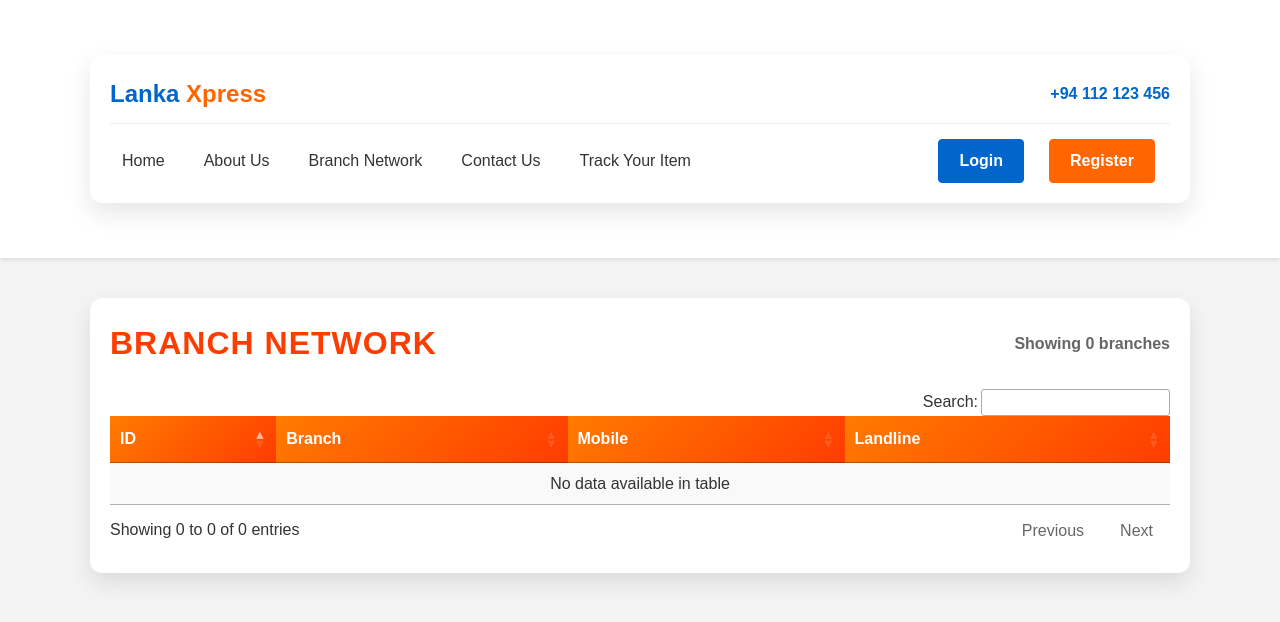
After one commit to Thamidu-Dilshan/Lanka-Xpress-Delivery-Tracking-Service-Web-app, a PHP site: page /branch.php in a window 1280 px wide. The commit adds this page. Shown: the top 622 px of the page. Run offline with PHP 8.4, Linux system fonts and the light colour scheme; data that the repository does not hold is empty; some libraries are stand-ins or nearby versions.

Commit message:
feat: branch page with DataTable, CSS & sample DB

```diff
--- a/aboutus.html
+++ b/aboutus.html
@@ -20,7 +20,7 @@
                 <ul>
                     <li><a href="home.html">Home</a></li>
                     <li><a href="aboutus.html">About Us</a></li>
-                    <li><a href="branch.html">Branch Network</a></li>
+                    <li><a href="branch.php">Branch Network</a></li>
                     <li><a href="#">Contact Us</a></li>
                     <li><a href="#">Track Your Item</a></li>
                     <div class="auth-buttons">
--- /dev/null
+++ b/branch.css
@@ -0,0 +1,53 @@
+/* ===== Branch Page Styling ===== */
+body {
+  font-family: 'Poppins', sans-serif;
+  background: #f4f4f4;
+  margin: 0;
+  color: #333;
+}
+
+/* Container */
+.container {
+  max-width: 1100px;
+  margin: 40px auto;
+  padding: 20px;
+  background: #fff;
+  border-radius: 12px;
+  box-shadow: 0 10px 25px rgba(0, 0, 0, 0.1);
+}
+
+/* Header */
+.page-header {
+  display: flex;
+  align-items: center;
+  justify-content: space-between;
+  gap: 20px;
+  margin-bottom: 20px;
+}
+
+.page-header h1 {
+  margin: 0;
+  color: #ff3c00;
+  text-transform: uppercase;
+  letter-spacing: 1px;
+}
+
+.page-header .meta {
+  color: #666;
+  font-weight: 600;
+}
+
+/* DataTable Header */
+table.dataTable thead th {
+  background: linear-gradient(135deg, #ff7b00, #ff3c00);
+  color: white;
+  font-weight: 600;
+}
+
+/* Responsive */
+@media (max-width: 700px) {
+  .container {
+    margin: 20px;
+    padding: 12px;
+  }
+}
--- /dev/null
+++ b/branch.php
@@ -0,0 +1,108 @@
+<?php
+// branch.php
+// Adjust DB settings to match your environment
+$servername = "localhost";
+$dbusername = "root";
+$dbpassword = "1234";
+$dbname = "delivery_db";
+
+$conn = new mysqli($servername, $dbusername, $dbpassword, $dbname);
+if ($conn->connect_error) {
+    die("Connection failed: " . $conn->connect_error);
+}
+
+// fetch branches
+$sql = "SELECT id, branch, mobile, landphone FROM branch_network ORDER BY id ASC";
+$result = $conn->query($sql);
+$branches = [];
+if ($result) {
+    while ($row = $result->fetch_assoc()) {
+        $branches[] = $row;
+    }
+}
+$conn->close();
+?>
+<!doctype html>
+<html lang="en">
+<head>
+  <meta charset="utf-8">
+  <title>Lanka Xpress - Branch Network</title>
+  <meta name="viewport" content="width=device-width, initial-scale=1">
+  <!-- DataTables CSS -->
+  <link rel="stylesheet" href="https://cdn.datatables.net/1.13.6/css/jquery.dataTables.min.css">
+  <link rel="stylesheet" href="common.css" />
+  <link rel="stylesheet" href="branch.css" />
+  <header>
+        <div class="container">
+            <div class="header-top">
+                <div class="logo">Lanka <span>Xpress</span></div>
+                <div class="phone">+94 112 123 456</div>
+            </div>
+            <nav>
+                <ul>
+                    <li><a href="home.html">Home</a></li>
+                    <li><a href="aboutus.html">About Us</a></li>
+                    <li><a href="branch.html">Branch Network</a></li>
+                    <li><a href="#">Contact Us</a></li>
+                    <li><a href="#">Track Your Item</a></li>
+                    <div class="auth-buttons">
+                        <li><a href="userlogin.php" class="login-btn">Login</a></li>
+                        <li><a href="signup.html" class="register-btn">Register</a></li>
+                    </div>
+                </ul>
+            </nav>
+        </div>
+    </header>
+</head>
+<body>
+
+<div class="container">
+  <div class="page-header">
+    <h1>Branch Network</h1>
+    <div class="meta">Showing <?php echo count($branches); ?> branches</div>
+  </div>
+
+  <!-- Branch table -->
+  <table id="branches" class="display" style="width:100%">
+    <thead>
+      <tr>
+        <th>ID</th>
+        <th>Branch</th>
+        <th>Mobile</th>
+        <th>Landline</th>
+      </tr>
+    </thead>
+    <tbody>
+      <?php foreach($branches as $b): ?>
+        <tr>
+          <td><?php echo htmlspecialchars($b['id']); ?></td>
+          <td><?php echo htmlspecialchars($b['branch']); ?></td>
+          <td><?php echo htmlspecialchars($b['mobile']); ?></td>
+          <td><?php echo htmlspecialchars($b['landphone']); ?></td>
+        </tr>
+      <?php endforeach; ?>
+    </tbody>
+  </table>
+</div>
+
+<!-- jQuery + DataTables JS -->
+<script src="https://code.jquery.com/jquery-3.7.1.min.js"></script>
+<script src="https://cdn.datatables.net/1.13.6/js/jquery.dataTables.min.js"></script>
+<script>
+  $(document).ready(function() {
+    $('#branches').DataTable({
+      "pageLength": 10,
+      "lengthChange": false,
+      "language": {
+        "paginate": {
+          "previous": "Previous",
+          "next": "Next"
+        },
+        "info": "Showing _START_ to _END_ of _TOTAL_ entries"
+      }
+    });
+  });
+</script>
+
+</body>
+</html>
--- a/home.html
+++ b/home.html
@@ -62,7 +62,7 @@
             <ul>
               <li><a href="home.html">Home</a></li>
               <li><a href="aboutus.html">About Us</a></li>
-              <li><a href="branch.html">Branch Network</a></li>
+              <li><a href="branch.php">Branch Network</a></li>
               <li><a href="">Contact Us</a></li>
               <li><a href="">Track Your Item</a></li>
             </ul>
--- a/signup.html
+++ b/signup.html
@@ -23,7 +23,7 @@
                 <ul>
                     <li><a href="home.html">Home</a></li>
                     <li><a href="aboutus.html">About Us</a></li>
-                    <li><a href="branch.html">Branch Network</a></li>
+                    <li><a href="branch.php">Branch Network</a></li>
                     <li><a href="#">Contact Us</a></li>
                     <li><a href="#">Track Your Item</a></li>
                     <div class="auth-buttons">
--- a/userlogin.php
+++ b/userlogin.php
@@ -73,7 +73,7 @@ if ($_SERVER["REQUEST_METHOD"] == "POST") {
             <ul class="nav-links">
                 <li><a href="home.html">Home</a></li>
                 <li><a href="aboutus.html">About Us</a></li>
-                <li><a href="branch.html">Branch Network</a></li>
+                <li><a href="branch.php">Branch Network</a></li>
                 <li><a href="#">Contact Us</a></li>
                 <li><a href="#">Track Your Item</a></li>
                 <li class="auth-buttons">
```
Also changed, not shown: branch.html (deleted, +0 -32 lines).
